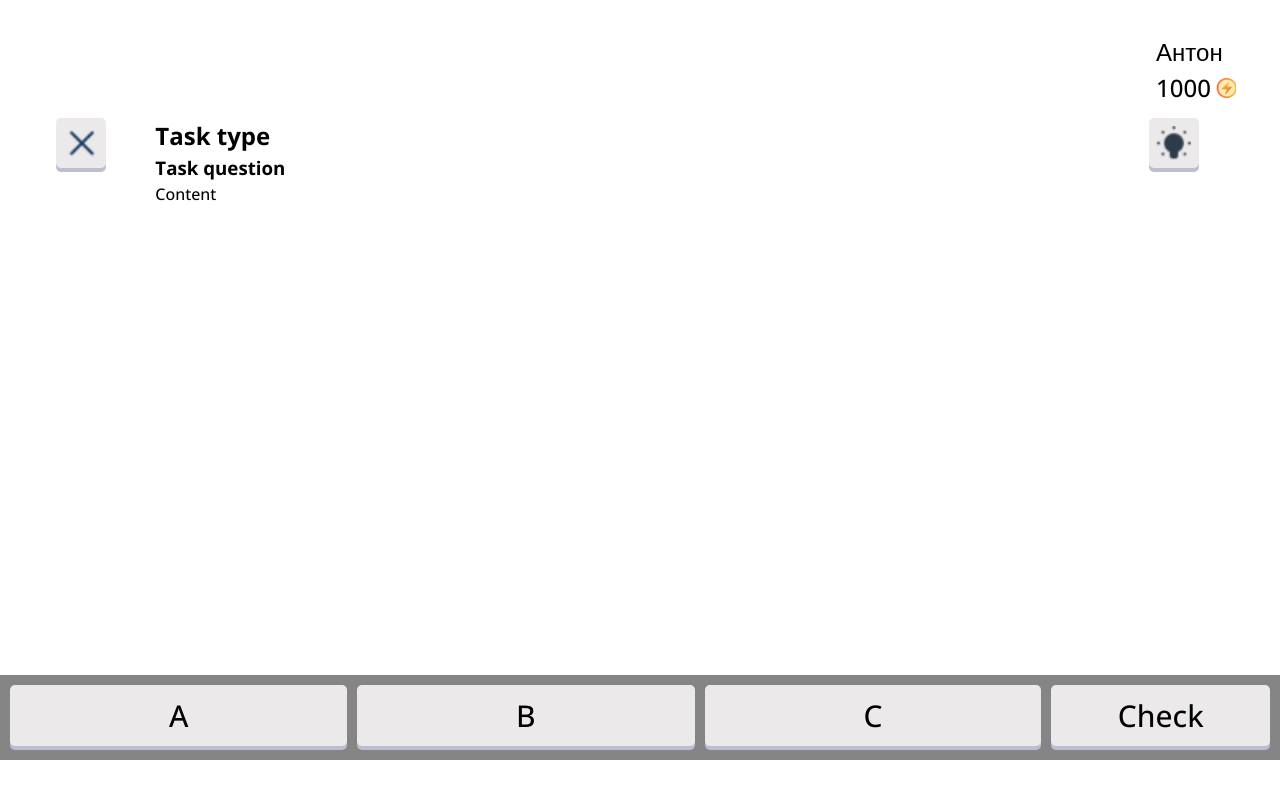
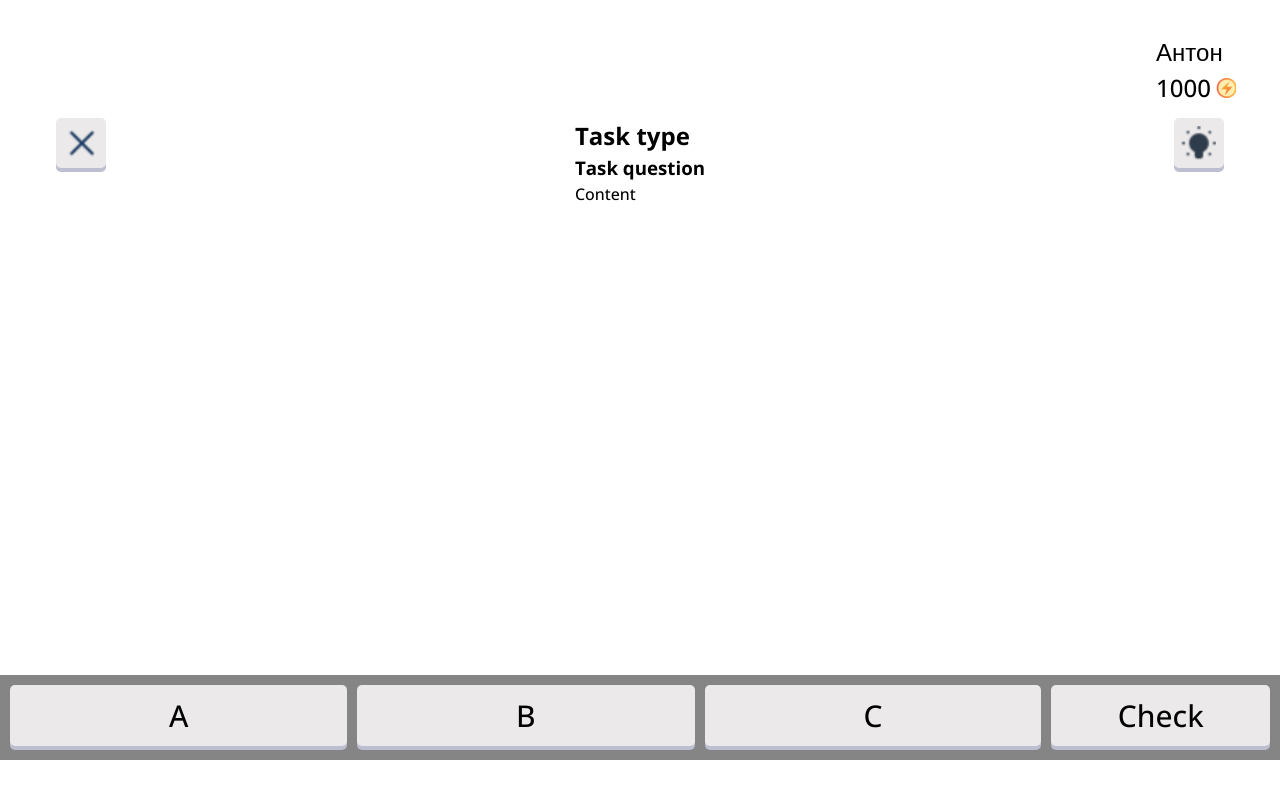
Before and after one commit to starik061/eo-space-vue, a Vue app: page / in a window 1280 px wide. Built offline with nearby package versions, Linux system fonts and the light colour scheme.

Commit message:
made modal with functionality for Help button

```diff
--- a/src/App.vue
+++ b/src/App.vue
@@ -6,19 +6,37 @@
       <AccountInfo />
     </v-row>
     <v-row>
-      <v-col cols="1">
+      <v-col cols="1" class="d-flex justify-start align-start">
         <CloseButtonIcon />
       </v-col>
-      <v-col cols="10">
+      <v-col cols="10" class="d-flex justify-center align-start">
         <MainContent />
       </v-col>
-      <v-col cols="1">
-        <HelpButtonIcon />
+      <v-col cols="1" class="d-flex justify-end align-start">
+        <v-dialog transition="dialog-bottom-transition" width="auto">
+          <template v-slot:activator="{ props: activatorProps }">
+            <HelpButtonIcon v-bind="activatorProps" />
+          </template>
+
+          <template v-slot:default="{ isActive }">
+            <v-card>
+
+              <v-card-text class="text-h2 pa-12"> Hello world! </v-card-text>
+
+              <v-card-actions class="justify-end">
+                <v-btn text="Close" @click="isActive.value = false"></v-btn>
+              </v-card-actions>
+            </v-card>
+          </template>
+        </v-dialog>
+
       </v-col>
     </v-row>
   </v-container>
 
   <AnswerButtonsBlock />
+
+
 </template>
 
 <script>
```
Also changed, not shown: src/db/tasks.json (added, +7 -0 lines), public/tasks_images/task_img.png (renamed from public/task_img.png).
